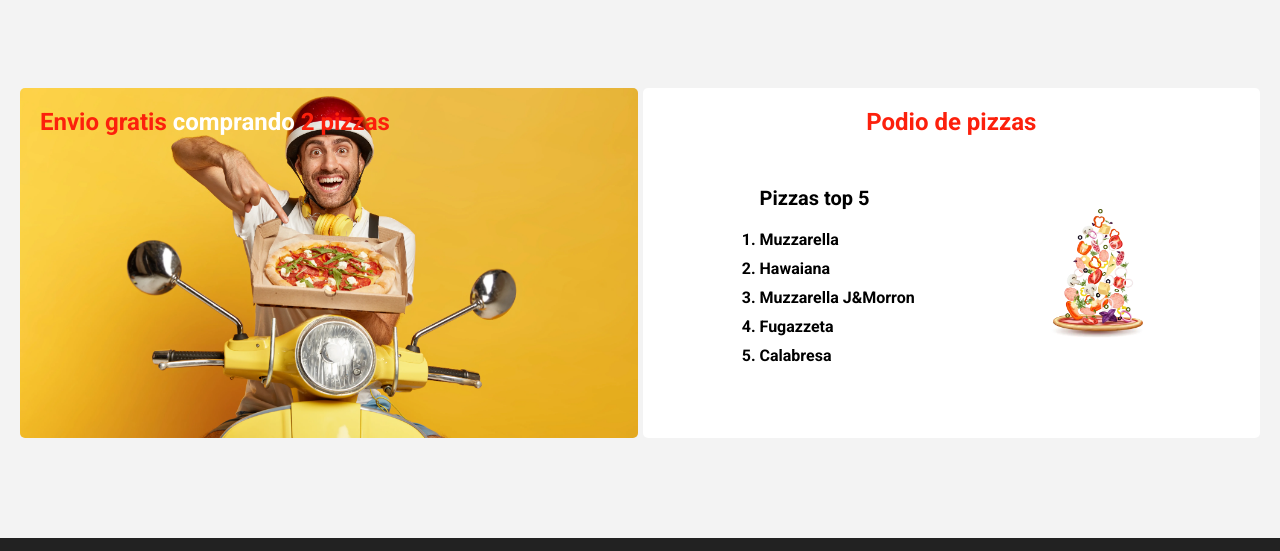
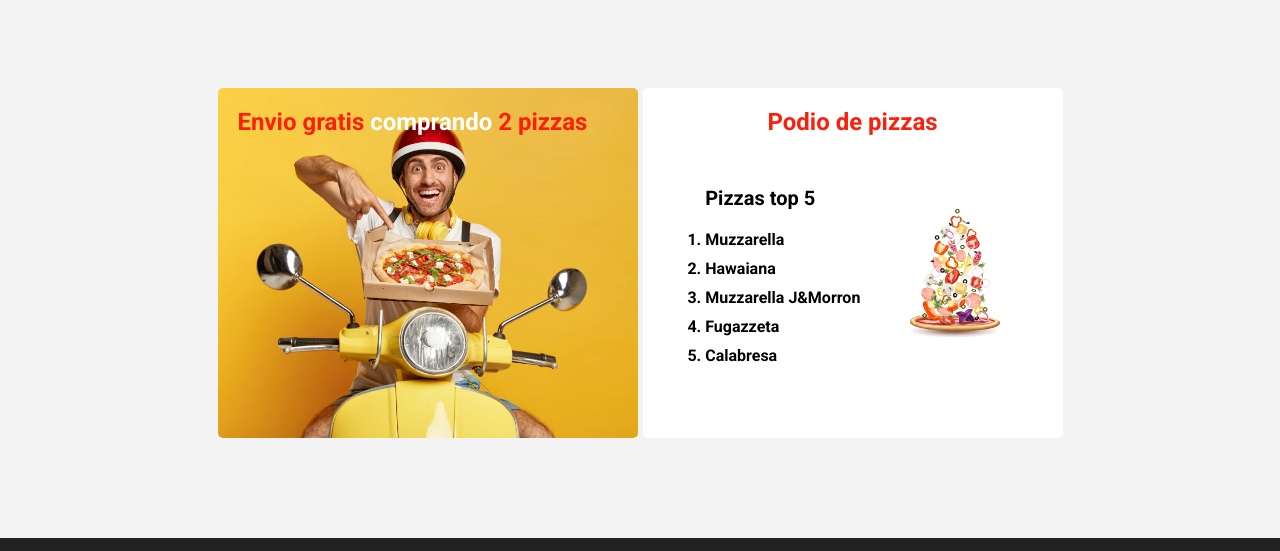
Before and after one commit to adavid1231/Actividad_Clase08, a plain HTML site: page index.html in a window 1280 px wide. Shown: the part 112-663 px from the top of the page. Drawn offline with Linux system fonts and the light colour scheme.

Commit message:
Corrección del max-width de la seccion 1

```diff
--- a/css/style.css
+++ b/css/style.css
@@ -109,6 +109,7 @@ main {
     flex-wrap: wrap;
     gap: 5px;
     width: 100%;
+    max-width: 845px;
 }
 
 .delivery,
```
